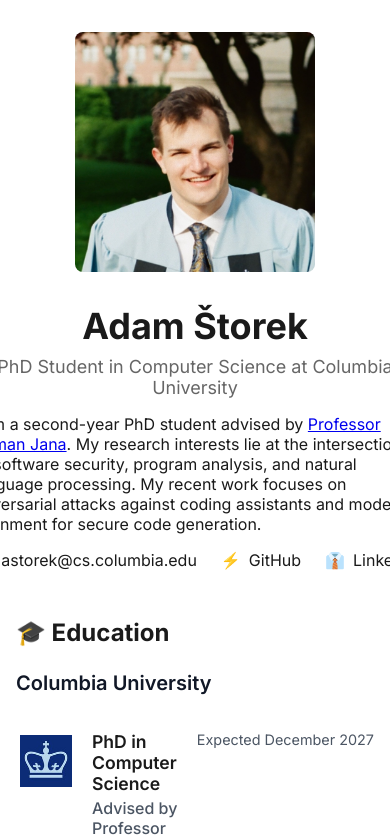
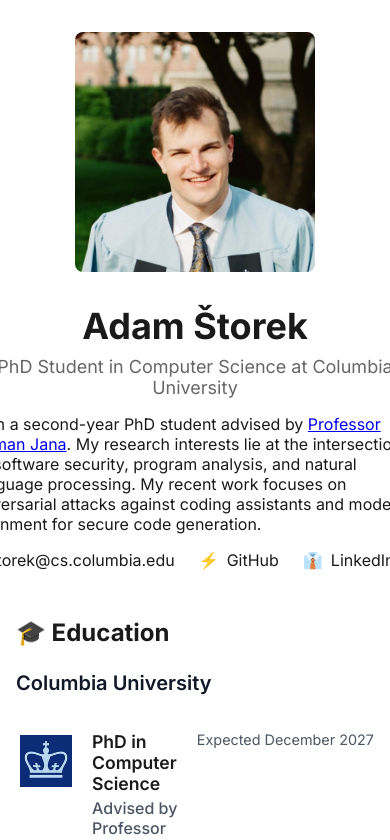
Before and after one commit to adamstorek/adamstorek.github.io, a plain HTML site: page index.html in a window 390 px wide. Shown: the top 840 px of the page. Drawn offline with Linux system fonts and the light colour scheme.

Commit message:
Updated header.

```diff
--- a/index.html
+++ b/index.html
@@ -100,6 +100,10 @@
 
             .header-content h1,
             .header-content .title {
+                text-align: center;
+            }
+            .header-content .contact-links {
+                width: 90%;
                 text-align: center;
             }
 
```
